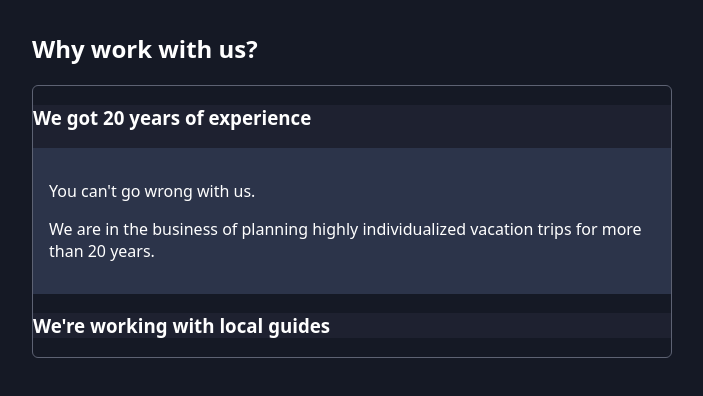
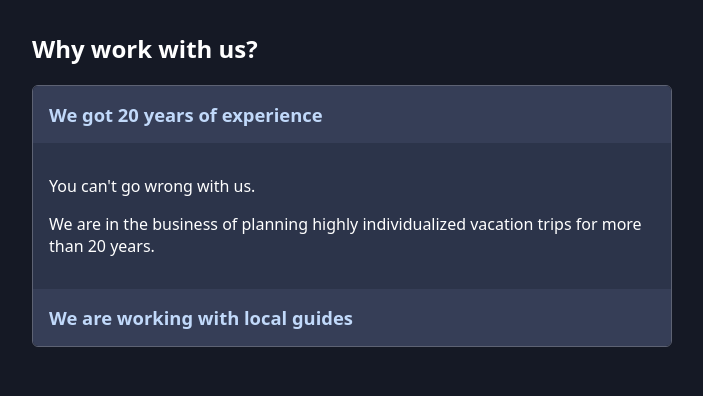
Before and after one commit to ShunTr-dev/simple-react-accordion, a React (Vite) app: page / in a window 1280 px wide. Both pictures are taken after a click on the element "We got 20 years of experience". Shown: the top 396 px of the page, without its empty margins (288-991 px from the left). Built offline with nearby package versions, Linux system fonts and the light colour scheme.

Commit message:
Adding components for reusability

```diff
--- a/src/App.jsx
+++ b/src/App.jsx
@@ -7,23 +7,30 @@ function App() {
                 <h2>Why work with us?</h2>
 
                 <Accordion className="accordion">
-                    <Accordion.Item id="experience" className="accordion-item" title="We got 20 years of experience">
+                    <Accordion.Item className="accordion-item">
+                        <Accordion.Title className="accordion-item-title" id="experience">
+                            We got 20 years of experience
+                        </Accordion.Title>
+                        <Accordion.Content className="accordion-item-content" id="experience">
                             <article>
                                 <p>You can&apos;t go wrong with us.</p>
                                 <p>
-                                We are in the business of planning highly individualized vacation trips for more than 20
-                                years.
+                                    We are in the business of planning highly individualized vacation trips for more
+                                    than 20 years.
                                 </p>
                             </article>
+                        </Accordion.Content>
                     </Accordion.Item>
-                    <Accordion.Item
-                        id="local-guides"
-                        className="accordion-item"
-                        title="We're working with local guides">
+                    <Accordion.Item className="accordion-item">
+                        <Accordion.Title id="local-guides" className="accordion-item-title">
+                            We are working with local guides
+                        </Accordion.Title>
+                        <Accordion.Content id="local-guides" className="accordion-item-content">
                             <article>
                                 <p>We are not doing this along from our office.</p>
                                 <p>Instead, we are working with local guides to ensure a safe and pleasant vacation.</p>
                             </article>
+                        </Accordion.Content>
                     </Accordion.Item>
                 </Accordion>
             </section>
--- a/src/components/Accordion/Accordion.jsx
+++ b/src/components/Accordion/Accordion.jsx
@@ -1,6 +1,8 @@
 import { createContext, useContext, useState } from 'react'
 
 import AccordionItem from './AccordionItem.jsx'
+import AccordionTitle from './AccordionTitle.jsx'
+import AccordionContent from './AccordionContent.jsx'
 
 const AccordionContext = createContext()
 
@@ -34,3 +36,5 @@ export default function Accordion({ children, className }) {
 }
 
 Accordion.Item = AccordionItem
+Accordion.Title = AccordionTitle
+Accordion.Content = AccordionContent
--- /dev/null
+++ b/src/components/Accordion/AccordionContent.jsx
@@ -0,0 +1,8 @@
+import { useAccordionContext } from './Accordion.jsx'
+
+export default function AccordionContent({ id, className, children }) {
+    const { openItemId } = useAccordionContext()
+    const isOpen = openItemId === id
+
+    return <div className={isOpen ? `${className ?? ''} open` : `${className ?? ''} close`}>{children}</div>
+}
--- a/src/components/Accordion/AccordionItem.jsx
+++ b/src/components/Accordion/AccordionItem.jsx
@@ -1,14 +1,3 @@
-import { useAccordionContext } from './Accordion.jsx'
-
-export default function AccordionItem({ id, className, title, children }) {
-    const { openItemId, toggleItem } = useAccordionContext()
-
-    const isOpen = openItemId === id
-
-    return (
-        <li className={className}>
-            <h3 onClick={() => toggleItem(id)}>{title}</h3>
-            <div className={isOpen ? 'accordion-item-content open' : 'accordion-item-content'}>{children}</div>
-        </li>
-    )
+export default function AccordionItem({ className, children }) {
+    return <li className={className}>{children}</li>
 }
--- /dev/null
+++ b/src/components/Accordion/AccordionTitle.jsx
@@ -0,0 +1,10 @@
+import { useAccordionContext } from './Accordion.jsx'
+
+export default function AccordionTitle({ id, className, children }) {
+    const { toggleItem } = useAccordionContext()
+    return (
+        <h3 className={className} onClick={() => toggleItem(id)}>
+            {children}
+        </h3>
+    )
+}
--- a/src/index.css
+++ b/src/index.css
@@ -3,8 +3,8 @@
 }
 
 html {
-  font-family: system-ui, -apple-system, BlinkMacSystemFont, 'Segoe UI', Roboto,
-    Oxygen, Ubuntu, Cantarell, 'Open Sans', 'Helvetica Neue', sans-serif;
+    font-family: system-ui, -apple-system, BlinkMacSystemFont, 'Segoe UI', Roboto, Oxygen, Ubuntu, Cantarell,
+        'Open Sans', 'Helvetica Neue', sans-serif;
 }
 
 body {
@@ -62,9 +62,12 @@ main {
 }
 
 .accordion-item-content {
-  display: none;
     padding: 1rem;
     background-color: #2c344a;
+}
+
+.close {
+    display: none;
 }
 
 .open {
```
Lines whose indentation alone changed are shown as unchanged.
